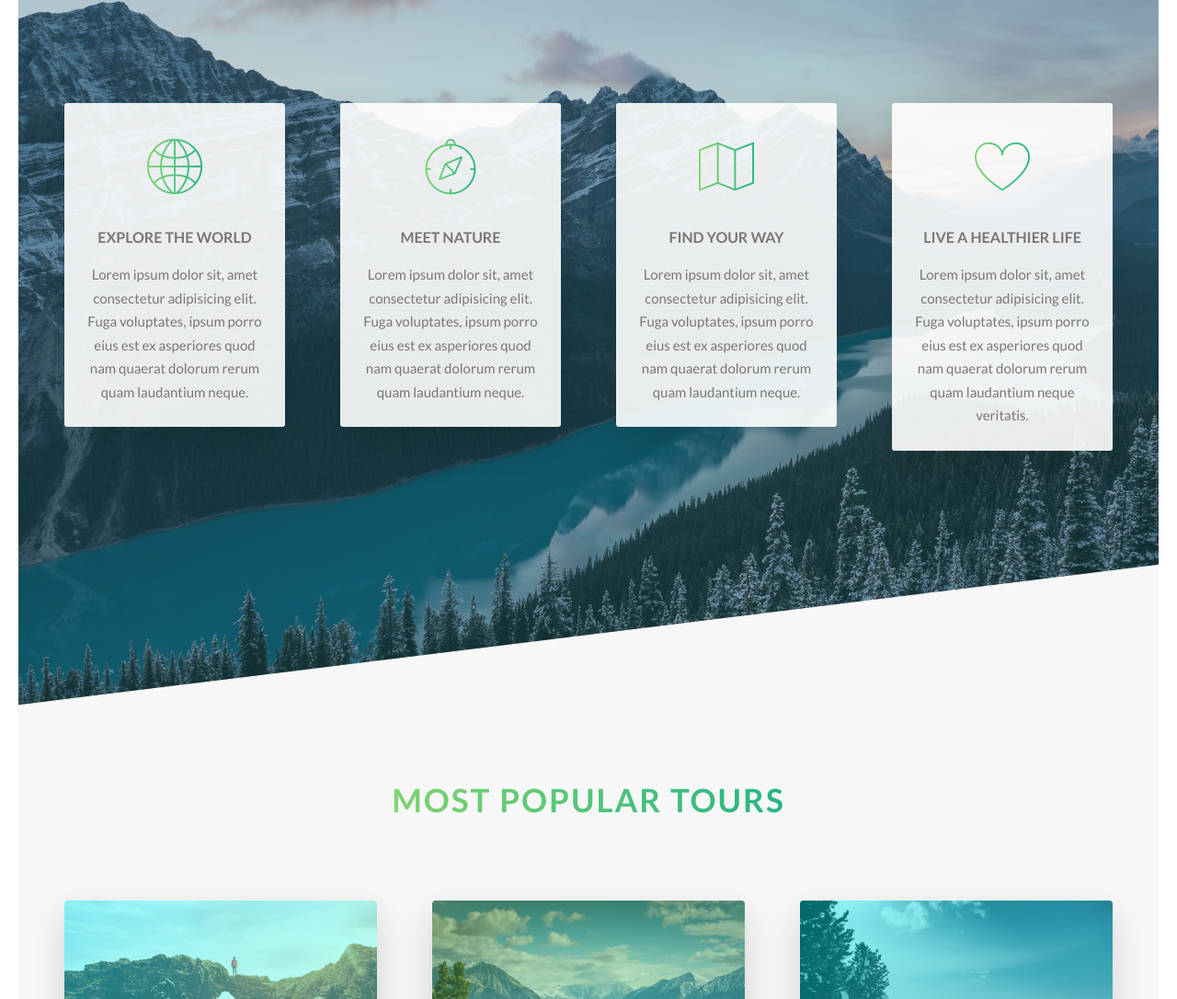
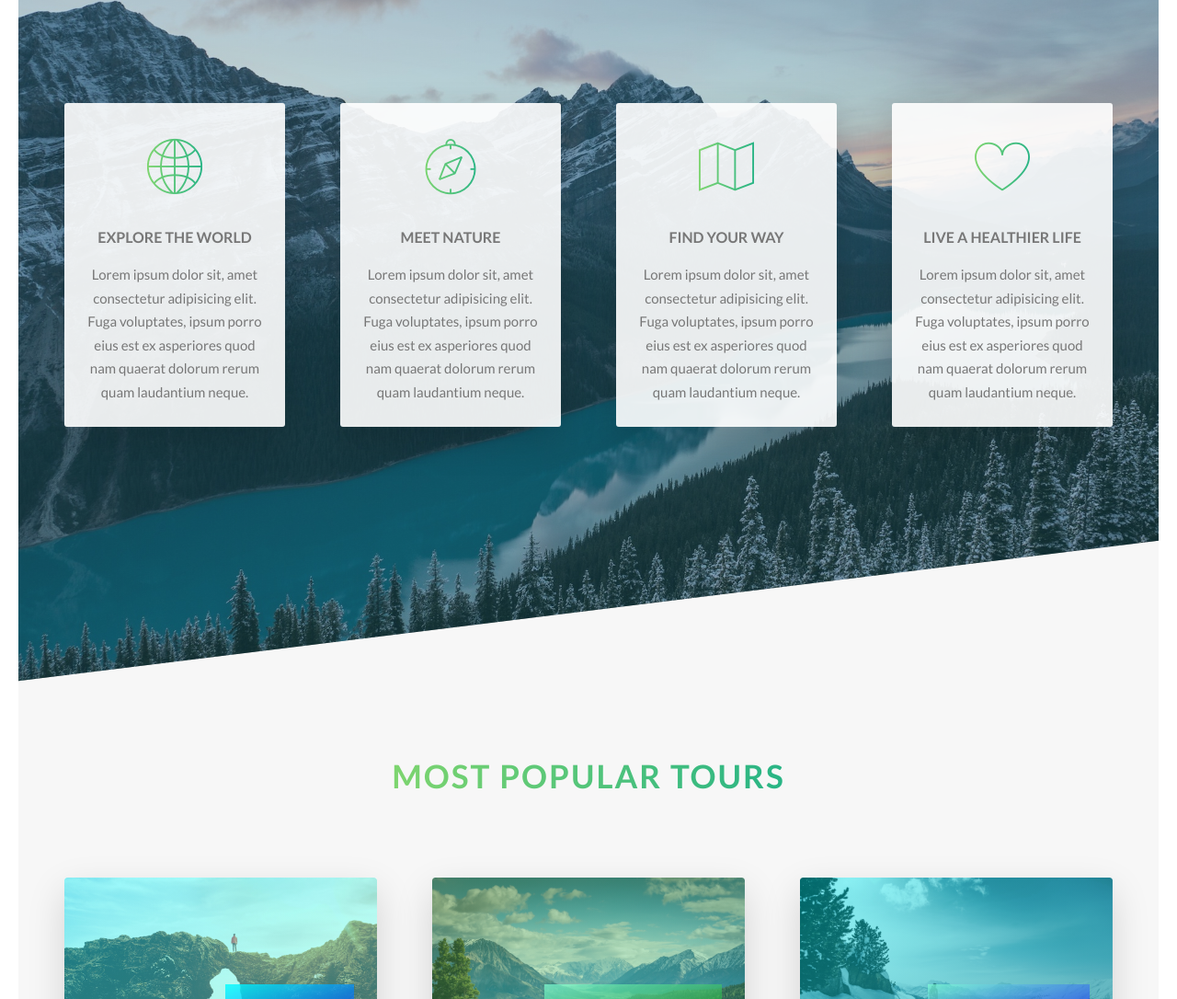
Before and after one commit to Nurulloo/my_portfolio_natours, a website: page index.html in a window 1280 px wide. Shown: the part 1535-2621 px from the top of the page at 92% size. Drawn offline with Linux system fonts and the light colour scheme.

Commit message:
modif index.html

```diff
--- a/index.html
+++ b/index.html
@@ -188,7 +188,7 @@
               <p class="feature-box__text">
                 Lorem ipsum dolor sit, amet consectetur adipisicing elit. Fuga
                 voluptates, ipsum porro eius est ex asperiores quod nam quaerat
-                dolorum rerum quam laudantium neque veritatis.
+                dolorum rerum quam laudantium neque.
               </p>
             </div>
           </div>
```
